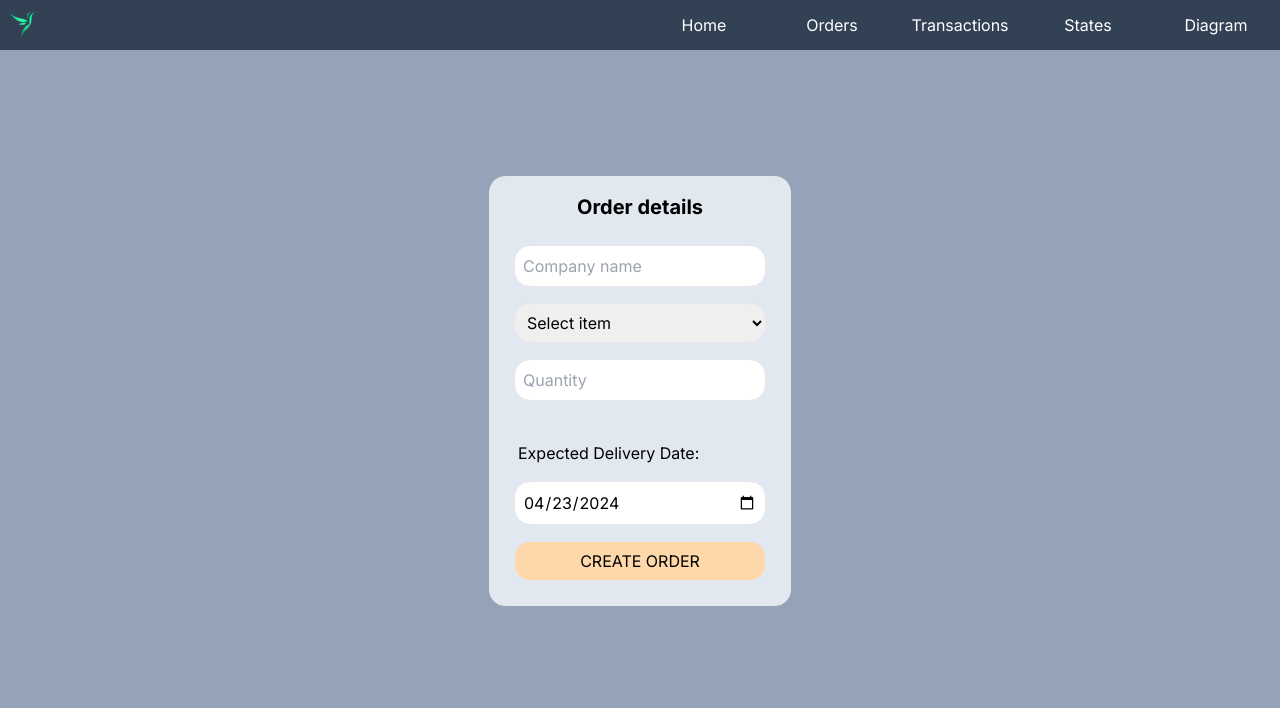
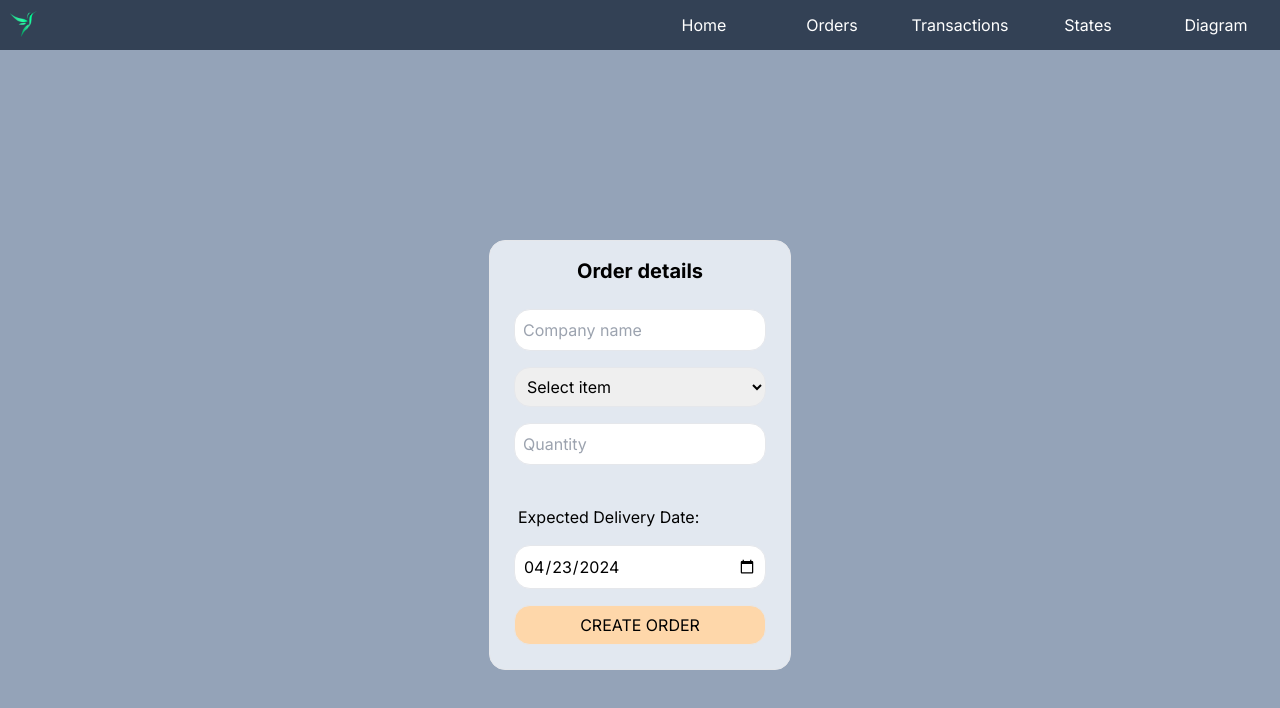
Before and after one commit to dexinho/andrew-prediction, a Next.js app: page / in a window 1280 px wide. Shown: the top 708 px of the page. Built offline with nearby package versions, Linux system fonts and the light colour scheme; no server answers.

Commit message:
added top-16

```diff
--- a/src/app/layout.tsx
+++ b/src/app/layout.tsx
@@ -21,7 +21,7 @@ export default function RootLayout({
         className={`${inter.className} relative container m-auto p-4 h-screen bg-slate-400`}
       >
         <Navbar />
-        <main className="relative pb-4 flex items-center justify-center">
+        <main className="relative top-16 pb-4 flex items-center justify-center">
           {children}
         </main>
       </body>
```
